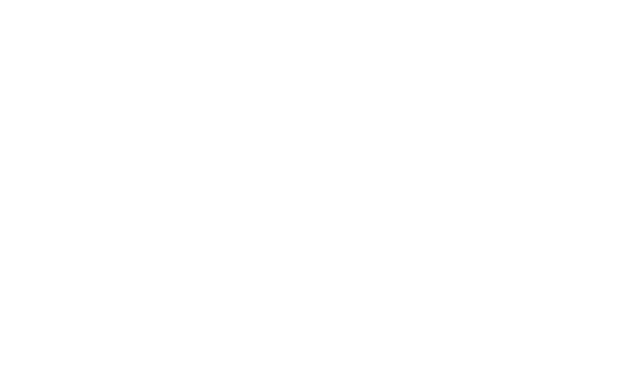
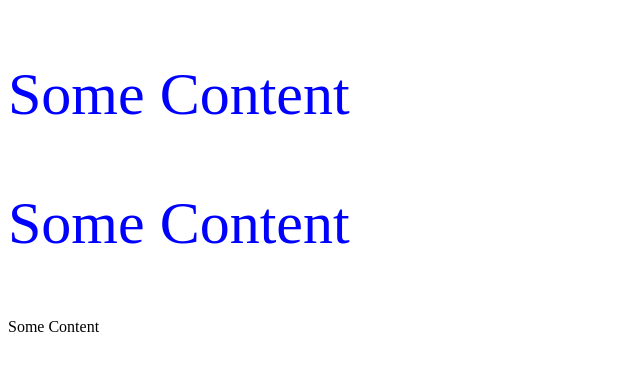
Before and after one commit to raihanraju007/bitmdesign, a plain HTML site: page index.html in a window 1280 px wide. Shown: the whole page, without its empty margins (0-640 px from the left). Drawn offline with Linux system fonts and the light colour scheme.

Commit message:
Unknown Edit

```diff
--- a/index.html
+++ b/index.html
@@ -3,8 +3,11 @@
 <head>
     <meta charset="UTF-8">
     <title>Day 04</title>
+    <link rel="stylesheet" href="style.css"/>
 </head>
 <body>
-
+        <p class="demo">Some Content</p>
+        <p class="demo">Some Content</p>
+        <p>Some Content</p>
 </body>
 </html>
--- /dev/null
+++ b/style.css
@@ -0,0 +1,4 @@
+.demo{
+    font-size: 60px;
+    color: blue;
+}
```
